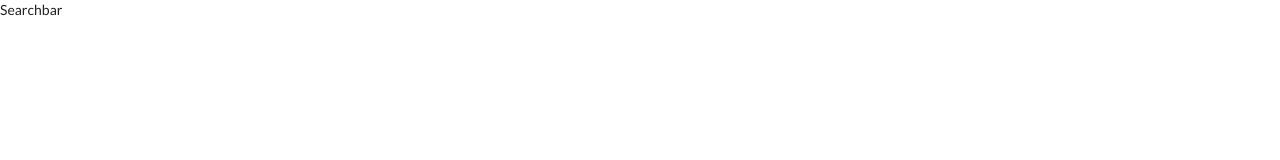
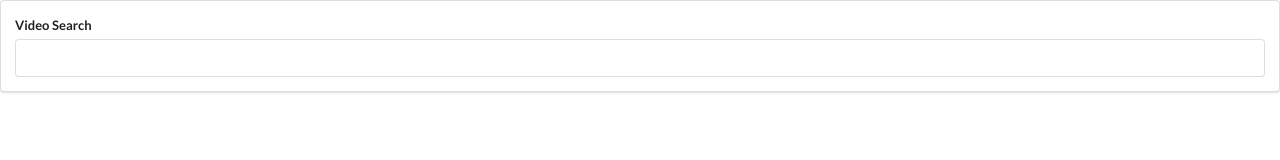
Before and after one commit to juanmiguel431/react-videos-youtube, a React (Create React App) app: page / in a window 1280 px wide. Shown: the top 160 px of the page. Built offline with nearby package versions, Linux system fonts and the light colour scheme.

Commit message:
SearchBar added

```diff
--- a/src/components/SearchBar.js
+++ b/src/components/SearchBar.js
@@ -3,8 +3,13 @@
 class SearchBar extends React.Component {
   render() {
     return (
-      <div className="search-bar">
-        Searchbar
+      <div className="search-bar ui segment">
+        <form className="ui form">
+          <div className="field">
+            <label>Video Search</label>
+            <input type="text"/>
+          </div>
+        </form>
       </div>
     );
   }
```
